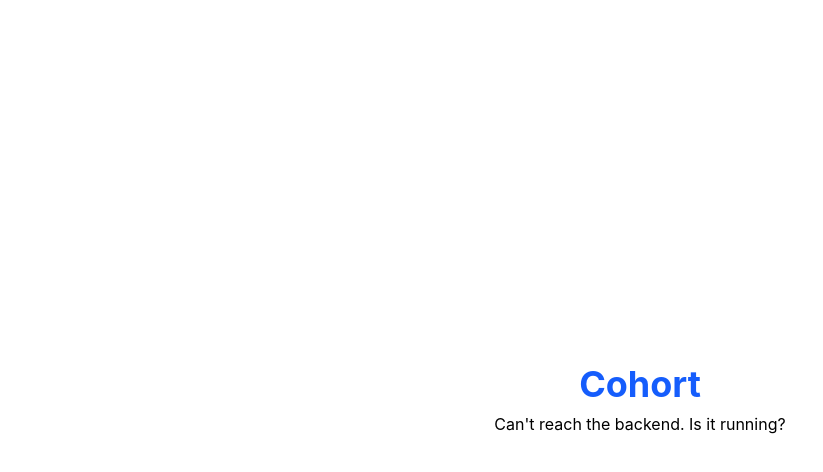
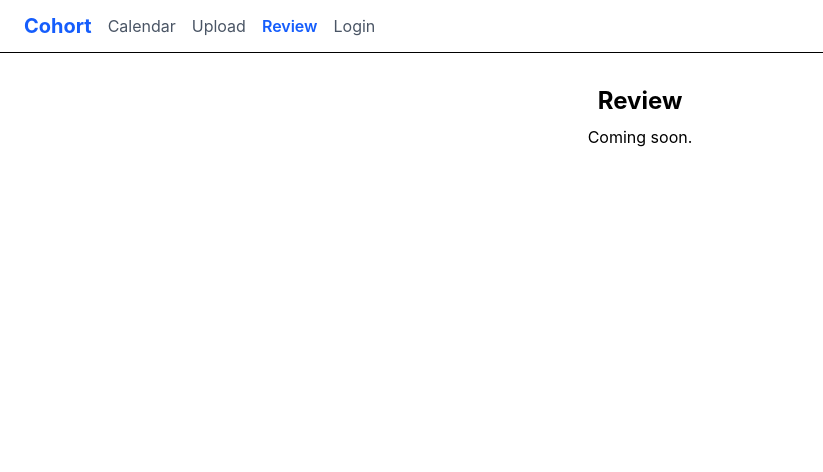
Before and after one commit to UndergraduateArtificialIntelligenceClub/CalendarAI, a React (Vite) app in the folder frontend/: page /review in a window 1280 px wide. Shown: the top 472 px of the page, without its empty margins (0-823 px from the left). Built offline with nearby package versions, Linux system fonts and the light colour scheme; no server answers.

Commit message:
Add page routing and placeholder pages, update contributing rules (#33)

```diff
--- a/frontend/package.json
+++ b/frontend/package.json
@@ -13,6 +13,7 @@
     "@tailwindcss/vite": "^4.3.3",
     "react": "^19.2.8",
     "react-dom": "^19.2.8",
+    "react-router": "^8.5.0",
     "tailwindcss": "^4.3.3"
   },
   "devDependencies": {
--- a/frontend/src/App.tsx
+++ b/frontend/src/App.tsx
@@ -1,21 +1,42 @@
-import { useEffect, useState } from "react";
-import { API, APP_NAME } from "./lib/config";
+import { BrowserRouter, NavLink, Route, Routes } from "react-router";
+import { APP_NAME } from "./lib/config";
+import Calendar from "./pages/Calendar";
+import Login from "./pages/Login";
+import Review from "./pages/Review";
+import Upload from "./pages/Upload";
+
+// Each page lives in its own file in src/pages so pairs don't edit the same file.
+// Add new pages here and in the nav below.
+const links = [
+  { to: "/", label: "Calendar" },
+  { to: "/upload", label: "Upload" },
+  { to: "/review", label: "Review" },
+  { to: "/login", label: "Login" },
+];
 
 function App() {
-  const [status, setStatus] = useState("Checking backend...");
-
-  useEffect(() => {
-    fetch(`${API}/`)
-      .then((res) => res.json())
-      .then((data) => setStatus(data.message))
-      .catch(() => setStatus("Can't reach the backend. Is it running?"));
-  }, []);
-
   return (
-    <main className="flex min-h-screen flex-col items-center justify-center gap-2">
-      <h1 className="text-4xl font-bold text-blue-600">{APP_NAME}</h1>
-      <p>{status}</p>
-    </main>
+    <BrowserRouter>
+      <nav className="flex items-center gap-4 border-b px-6 py-3">
+        <span className="text-xl font-bold text-blue-600">{APP_NAME}</span>
+        {links.map((link) => (
+          <NavLink
+            key={link.to}
+            to={link.to}
+            end
+            className={({ isActive }) => (isActive ? "font-semibold text-blue-600" : "text-gray-600")}
+          >
+            {link.label}
+          </NavLink>
+        ))}
+      </nav>
+      <Routes>
+        <Route path="/" element={<Calendar />} />
+        <Route path="/upload" element={<Upload />} />
+        <Route path="/review" element={<Review />} />
+        <Route path="/login" element={<Login />} />
+      </Routes>
+    </BrowserRouter>
   );
 }
 
--- /dev/null
+++ b/frontend/src/pages/Calendar.tsx
@@ -0,0 +1,23 @@
+import { useEffect, useState } from "react";
+import { API } from "../lib/config";
+
+// Month calendar with mock data: issue #27
+function Calendar() {
+  const [status, setStatus] = useState("Checking backend...");
+
+  useEffect(() => {
+    fetch(`${API}/`)
+      .then((res) => res.json())
+      .then((data) => setStatus(data.message))
+      .catch(() => setStatus("Can't reach the backend. Is it running?"));
+  }, []);
+
+  return (
+    <main className="flex flex-col items-center gap-2 p-8">
+      <h1 className="text-2xl font-bold">Calendar</h1>
+      <p>{status}</p>
+    </main>
+  );
+}
+
+export default Calendar;
--- /dev/null
+++ b/frontend/src/pages/Login.tsx
@@ -0,0 +1,11 @@
+// Login and signup with @ualberta.ca emails: issue #31
+function Login() {
+  return (
+    <main className="flex flex-col items-center gap-2 p-8">
+      <h1 className="text-2xl font-bold">Login</h1>
+      <p>Coming soon.</p>
+    </main>
+  );
+}
+
+export default Login;
--- /dev/null
+++ b/frontend/src/pages/Review.tsx
@@ -0,0 +1,11 @@
+// Review screen for parsed deadlines. Can also be shown as the step after upload: issue #29
+function Review() {
+  return (
+    <main className="flex flex-col items-center gap-2 p-8">
+      <h1 className="text-2xl font-bold">Review</h1>
+      <p>Coming soon.</p>
+    </main>
+  );
+}
+
+export default Review;
--- /dev/null
+++ b/frontend/src/pages/Upload.tsx
@@ -0,0 +1,11 @@
+// Upload page UI: issue #28
+function Upload() {
+  return (
+    <main className="flex flex-col items-center gap-2 p-8">
+      <h1 className="text-2xl font-bold">Upload</h1>
+      <p>Coming soon.</p>
+    </main>
+  );
+}
+
+export default Upload;
```
Also changed, not shown: frontend/vercel.json (added), 2 other files (tests, documents, lock files or other folders).
